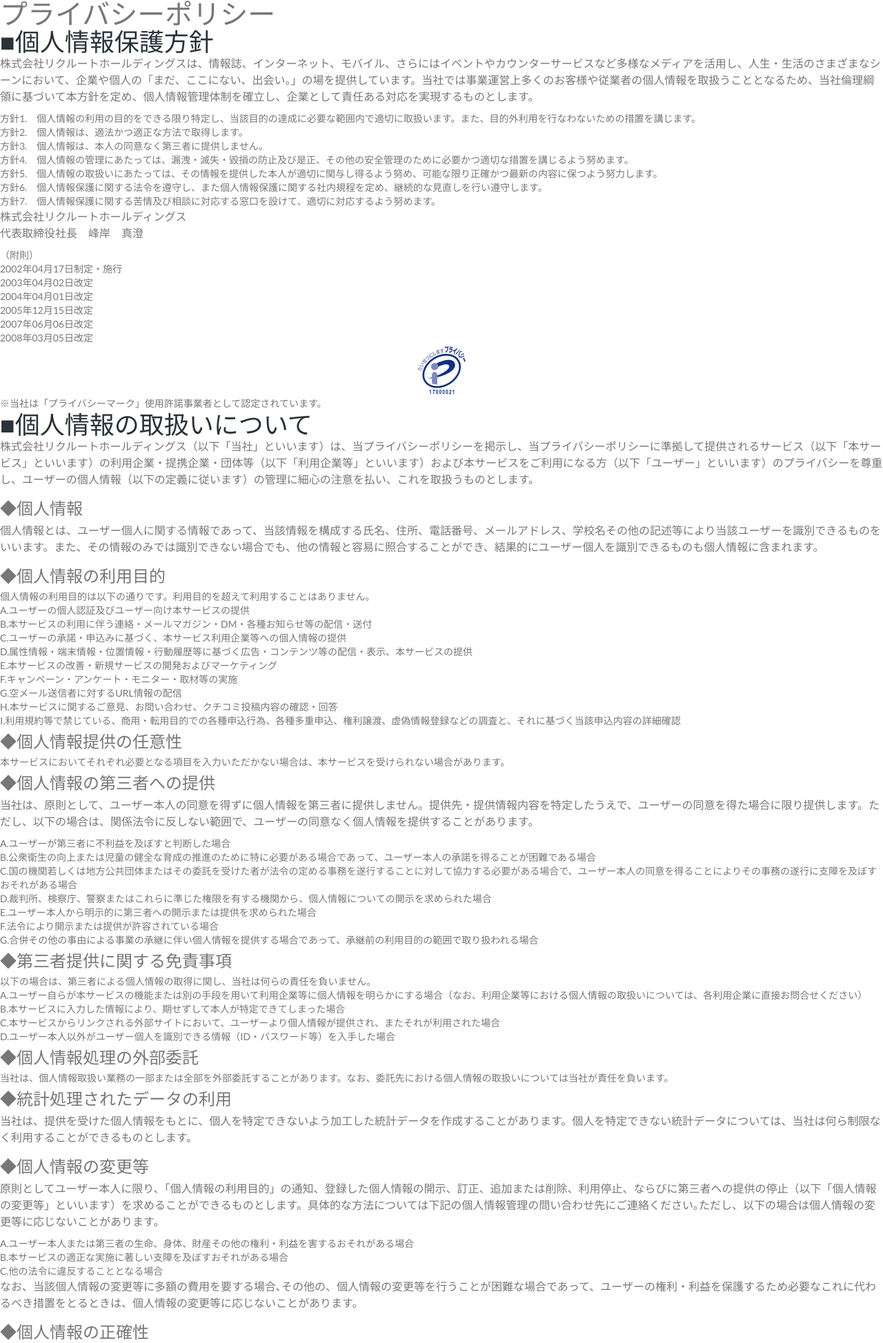
After one commit to PileProject/www, a PHP site: page /privacy_policy.html in a window 1280 px wide. The commit adds this page. Shown: the top 1947 px of the page at 69% size. Run offline with PHP 8.4, Linux system fonts and the light colour scheme.

Commit message:
added privacy_policy

```diff
--- a/pile drive/css/style.css
+++ b/pile drive/css/style.css
@@ -448,6 +448,7 @@ a.top-section {
 	margin-right: auto;
 }
 #event .detail th {
+	white-space: nowrap;
 	padding: 10px;
 	text-align: left;
 	vertical-align: top;
--- a/pile drive/index.html
+++ b/pile drive/index.html
@@ -161,6 +161,10 @@
                                 <tr>
                                     <th>料金</th>
                                     <td>初回無料。本講習参加の場合は全3回で20,000円</td>
+                                </tr>
+                                <tr>
+                                    <th>備考</th>
+                                    <td>『PILE』は株式会社リクルートホールディングスの新規事業提案制度「New RING‐Recruit Ventures‐（通称リクルートベンチャーズ）」の実証実験段階にあるプロダクトです。</td>
                                 </tr>
                             </tbody>
                         </table>
--- /dev/null
+++ b/pile drive/privacy_policy.html
@@ -0,0 +1,158 @@
+<!DOCTYPE html>
+<html>
+<head>
+<meta http-equiv="Content-Type" content="text/html; charset=utf-8" />
+<!--[if IE 9]><meta http-equiv="X-UA-Compatible" content="IE=edge,chrome=1"><![endif]-->
+<title>PILE</title>
+<meta name="description" content="">
+<!--<meta name="viewport" content="width=device-width, initial-scale=1.0">-->
+
+<!-- CUBE+ Styles -->
+<link href="css/style.css" rel="stylesheet" media="all" type="text/css"/>
+<!--[if IE 7]>
+  <link rel="stylesheet" href="css/font-awesome-ie7.css"/>
+  <![endif]-->
+
+<!-- HTML5 shim, for IE6-8 support of HTML5 elements -->
+<!--[if lt IE 9]>
+	<script src=js/html5shiv.js"></script>
+<![endif]-->
+
+<!-- Fav and touch icons -->
+<link rel="shortcut icon" href="images/favicon.ico" />
+<meta property="og:title" content="PILE DRIVE"/>
+<meta property="og:description" content="Our mission is to provide a gate to fields for children. Children can foster logical thinking power by creating programs."/>
+<meta property="og:image" content="http://pile-drive.main.jp/images/P5173773.png"/>
+<meta property="og:url" content="http://pile-drive.com/"/>
+<meta property="og:type" content="web site"/>
+<meta property="fb:admins" content="277285078955926"/>
+<meta property="og:site_name" content="PILE DRIVE"/>
+</head>
+
+
+<!-- ******************************************************************************************************************************
+                                             Body
+*********************************************************************************************************************************** -->
+
+
+<body>
+<div class="wrapper">
+
+<h1>プライバシーポリシー</h1>
+<h2>■個人情報保護方針</h2>
+<p>株式会社リクルートホールディングスは、情報誌、インターネット、モバイル、さらにはイベントやカウンターサービスなど多様なメディアを活用し、人生・生活のさまざまなシーンにおいて、企業や個人の「まだ、ここにない、出会い。」の場を提供しています。当社では事業運営上多くのお客様や従業者の個人情報を取扱うこととなるため、当社倫理綱領に基づいて本方針を定め、個人情報管理体制を確立し、企業として責任ある対応を実現するものとします。</p>
+<ul>
+    <li>方針1.　個人情報の利用の目的をできる限り特定し、当該目的の達成に必要な範囲内で適切に取扱います。また、目的外利用を行なわないための措置を講じます。</li>
+    <li>方針2.　個人情報は、適法かつ適正な方法で取得します。</li>
+    <li>方針3.　個人情報は、本人の同意なく第三者に提供しません。</li>
+    <li>方針4.　個人情報の管理にあたっては、漏洩・滅失・毀損の防止及び是正、その他の安全管理のために必要かつ適切な措置を講じるよう努めます。</li>
+    <li>方針5.　個人情報の取扱いにあたっては、その情報を提供した本人が適切に関与し得るよう努め、可能な限り正確かつ最新の内容に保つよう努力します。</li>
+    <li>方針6.　個人情報保護に関する法令を遵守し、また個人情報保護に関する社内規程を定め、継続的な見直しを行い遵守します。</li>
+    <li>方針7.　個人情報保護に関する苦情及び相談に対応する窓口を設けて、適切に対応するよう努めます。</li>
+</ul>
+
+<p>株式会社リクルートホールディングス<br>
+代表取締役社長　峰岸　真澄</p>
+<ul>（附則）
+    <li>2002年04月17日制定・施行　</li>
+    <li>2003年04月02日改定</li>
+    <li>2004年04月01日改定</li>
+    <li>2005年12月15日改定</li>
+    <li>2007年06月06日改定</li>
+    <li>2008年03月05日改定</li>
+</ul>
+
+<div style="text-align: center;"><a href="http://privacymark.jp/"  target="_blank"><img src="./images/privacymark.gif"/></a></div>
+※当社は「プライバシーマーク」使用許諾事業者として認定されています。
+
+<h2>■個人情報の取扱いについて</h2>
+<p>株式会社リクルートホールディングス（以下「当社」といいます）は、当プライバシーポリシーを掲示し、当プライバシーポリシーに準拠して提供されるサービス（以下「本サービス」といいます）の利用企業・提携企業・団体等（以下「利用企業等」といいます）および本サービスをご利用になる方（以下「ユーザー」といいます）のプライバシーを尊重し、ユーザーの個人情報（以下の定義に従います）の管理に細心の注意を払い、これを取扱うものとします。</p>
+
+<h3>◆個人情報</h3>
+<p>個人情報とは、ユーザー個人に関する情報であって、当該情報を構成する氏名、住所、電話番号、メールアドレス、学校名その他の記述等により当該ユーザーを識別できるものをいいます。また、その情報のみでは識別できない場合でも、他の情報と容易に照合することができ、結果的にユーザー個人を識別できるものも個人情報に含まれます。</p>
+
+<h3>◆個人情報の利用目的</h3>
+個人情報の利用目的は以下の通りです。利用目的を超えて利用することはありません。
+<ul>
+    <li>A.ユーザーの個人認証及びユーザー向け本サービスの提供</li>
+    <li>B.本サービスの利用に伴う連絡・メールマガジン・DM・各種お知らせ等の配信・送付</li>
+    <li>C.ユーザーの承諾・申込みに基づく、本サービス利用企業等への個人情報の提供</li>
+    <li>D.属性情報・端末情報・位置情報・行動履歴等に基づく広告・コンテンツ等の配信・表示、本サービスの提供</li>
+    <li>E.本サービスの改善・新規サービスの開発およびマーケティング</li>
+    <li>F.キャンペーン・アンケート・モニター・取材等の実施</li>
+    <li>G.空メール送信者に対するURL情報の配信</li>
+    <li>H.本サービスに関するご意見、お問い合わせ、クチコミ投稿内容の確認・回答</li>
+    <li>I.利用規約等で禁じている、商用・転用目的での各種申込行為、各種多重申込、権利譲渡、虚偽情報登録などの調査と、それに基づく当該申込内容の詳細確認</li>
+</ul>
+
+<h3>◆個人情報提供の任意性</h3>
+本サービスにおいてそれぞれ必要となる項目を入力いただかない場合は、本サービスを受けられない場合があります。
+
+<h3>◆個人情報の第三者への提供</h3>
+<p>当社は、原則として、ユーザー本人の同意を得ずに個人情報を第三者に提供しません。提供先・提供情報内容を特定したうえで、ユーザーの同意を得た場合に限り提供します。ただし、以下の場合は、関係法令に反しない範囲で、ユーザーの同意なく個人情報を提供することがあります。</p>
+<ul>
+    <li>A.ユーザーが第三者に不利益を及ぼすと判断した場合</li>
+    <li>B.公衆衛生の向上または児童の健全な育成の推進のために特に必要がある場合であって、ユーザー本人の承諾を得ることが困難である場合</li>
+    <li>C.国の機関若しくは地方公共団体またはその委託を受けた者が法令の定める事務を遂行することに対して協力する必要がある場合で、ユーザー本人の同意を得ることによりその事務の遂行に支障を及ぼすおそれがある場合</li>
+    <li>D.裁判所、検察庁、警察またはこれらに準じた権限を有する機関から、個人情報についての開示を求められた場合</li>
+    <li>E.ユーザー本人から明示的に第三者への開示または提供を求められた場合</li>
+    <li>F.法令により開示または提供が許容されている場合</li>
+    <li>G.合併その他の事由による事業の承継に伴い個人情報を提供する場合であって、承継前の利用目的の範囲で取り扱われる場合</li>
+</ul>
+
+<h3>◆第三者提供に関する免責事項</h3>
+以下の場合は、第三者による個人情報の取得に関し、当社は何らの責任を負いません。
+<ul>
+    <li>A.ユーザー自らが本サービスの機能または別の手段を用いて利用企業等に個人情報を明らかにする場合（なお、利用企業等における個人情報の取扱いについては、各利用企業に直接お問合せください）</li>
+    <li>B.本サービスに入力した情報により、期せずして本人が特定できてしまった場合</li>
+    <li>C.本サービスからリンクされる外部サイトにおいて、ユーザーより個人情報が提供され、またそれが利用された場合</li>
+    <li>D.ユーザー本人以外がユーザー個人を識別できる情報（ID・パスワード等）を入手した場合</li>
+</ul>
+
+<h3>◆個人情報処理の外部委託</h3>
+当社は、個人情報取扱い業務の一部または全部を外部委託することがあります。なお、委託先における個人情報の取扱いについては当社が責任を負います。
+
+<h3>◆統計処理されたデータの利用</h3>
+<p>当社は、提供を受けた個人情報をもとに、個人を特定できないよう加工した統計データを作成することがあります。個人を特定できない統計データについては、当社は何ら制限なく利用することができるものとします。</p>
+
+<h3>◆個人情報の変更等</h3>
+<p>原則としてユーザー本人に限り、「個人情報の利用目的」の通知、登録した個人情報の開示、訂正、追加または削除、利用停止、ならびに第三者への提供の停止（以下「個人情報の変更等」といいます）を求めることができるものとします。具体的な方法については下記の個人情報管理の問い合わせ先にご連絡ください｡ただし、以下の場合は個人情報の変更等に応じないことがあります。</p>
+<ul>
+    <li>A.ユーザー本人または第三者の生命、身体、財産その他の権利・利益を害するおそれがある場合</li>
+    <li>B.本サービスの適正な実施に著しい支障を及ぼすおそれがある場合</li>
+    <li>C.他の法令に違反することとなる場合</li>
+</ul>
+<p>なお、当該個人情報の変更等に多額の費用を要する場合､その他の、個人情報の変更等を行うことが困難な場合であって、ユーザーの権利・利益を保護するため必要なこれに代わるべき措置をとるときは、個人情報の変更等に応じないことがあります。</p>
+
+<h3>◆個人情報の正確性</h3>
+<p>当社は、ご提供いただいた個人情報を正確にデータ処理するように努めます。ただし、ご提供いただいた個人情報の内容が正確かつ最新であることについては、ユーザーが責任を負うものとします。</p>
+
+<h3>◆機微な個人情報の取得制限</h3>
+当社は、次に示す内容を含む個人情報の取得は原則として行いません。ただし、ユーザーが自ら提供した場合は、この限りではありません。
+<ul>
+    <li>A.思想、信条及び宗教に関する事項</li>
+    <li>B.人種、民族、門地、本籍地（所在都道府県に関する情報を除く）、身体・精神障害、犯罪歴、その他社会的差別の原因となる事項</li>
+    <li>C.勤労者の団結権、団体交渉及びその他団体行動の行為に関する事項</li>
+    <li>D.集団示威行為への参加、請願権の行使、及びその他政治的権利の行使に関する事項</li>
+    <li>E.保健医療及び性生活</li>
+</ul>
+
+<h3>◆本人確認について</h3>
+<p>当社は、各Webサービスへの会員登録や会員が本サービスを利用する場合、個人情報の開示、訂正、削除もしくは利用停止の求めに応じる場合など、個人を識別できる情報（氏名､住所､電話番号､生年月日､メールアドレス､会員番号､パスワードなど）により、本人であることを確認します。ただし、本人以外が個人を識別できる情報を入手し使用した場合、当社は責任を負いません。</p>
+
+<h3>◆属性情報・端末情報・位置情報・行動履歴等の取得及び利用について</h3>
+◇属性情報・端末情報・位置情報・行動履歴等（以下「行動履歴等」といいます）のうちCookie等について
+<p>当社は、ユーザーのプライバシーの保護、利便性の向上、広告の配信および統計データの取得のため、Cookieを使用します。また、CookieやJavaScript等の技術を利用して、ご提供いただいた情報のうち、年齢や性別、職業、居住地域など個人が特定できない属性情報（組み合わせることによっても個人が特定できないものに限られます）や端末情報、本サービスサイト内におけるユーザーの行動履歴（アクセスしたURL、コンテンツ、参照順等）およびスマートフォン等利用時の、ユーザーの承諾・申込みに基づく位置情報を取得することがあります。ただし、Cookie及び行動履歴等には個人情報は一切含まれません。また、本サービスでは、ユーザーに適切な広告を配信するために行動ターゲティング広告サービスを利用しています。行動ターゲティング広告サービスを無効にしたい場合は、以下のオプトアウトページにアクセスし、手順に従ってください。<br>
+（携帯電話からアクセスしている場合はオプトアウト機能が利用できないことがあります）<br>
+オプトアウトページは<a href="http://cmn.point.recruit.co.jp/optout/optout.html" target="_blank">こちら</a></p>
+◇行動履歴等のうち以下の場合のアクセスログ等について
+<p>当社はユーザーがログインして本サービスを利用した場合には、個人を特定したうえで、当該ログイン以前からの行動履歴等を用いて、広告・コンテンツ等の配信・表示および本サービスの提供をする場合があります。こちらの広告等の配信停止については、下記の個人情報管理の問い合わせ先にご連絡ください｡</p>
+
+<h3>◆個人情報管理責任者</h3>
+<p>株式会社リクルートホールディングス メディアテクノロジーラボ 所長</p>
+
+個人情報に関するお問い合わせは<a href="./?page=contact">こちらへ</a>
+
+<h3>◆プライバシーポリシーの変更</h3>
+当社は法令等の定めがある場合を除き、プライバシーポリシーを随時変更することができるものとします。</div>
+</body>
```
Also changed, not shown: pile drive/images/privacymark.gif (added).
